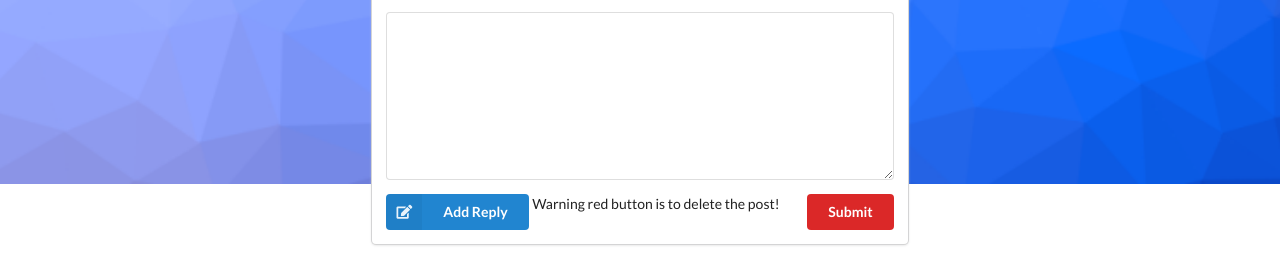
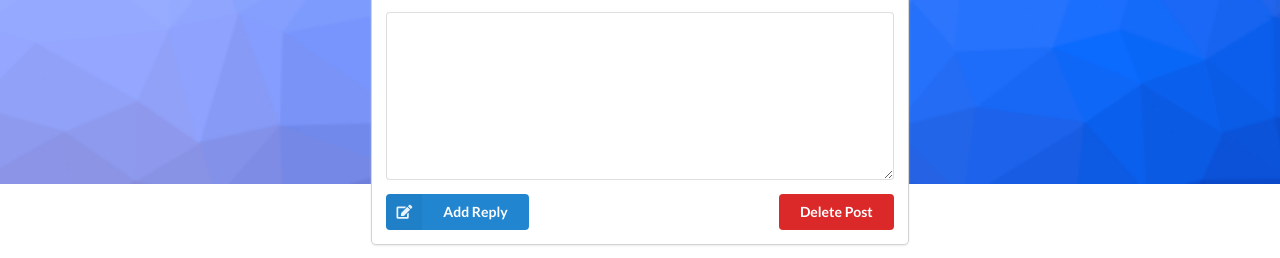
Before and after one commit to IsaacCheng9/student-network, a Flask app: page /post_page/0 in a window 1280 px wide. Shown: the part 616-874 px from the top of the page. Run offline with Flask 2, Linux system fonts and the light colour scheme; a user stored in the database is signed in; data comes from the database, SQL or seed files in the repository; some libraries are stand-ins or nearby versions.

Commit message:
Update post_page.html

```diff
--- a/technical-documents/source-code/Templates/post_page.html
+++ b/technical-documents/source-code/Templates/post_page.html
@@ -187,11 +187,10 @@
                       <i class="icon edit"></i> Add Reply
                     </div>
                   {% if session["username"] %}
-                  </form> <!--TODO: Make red button display delete instead of submit!-->
+                  </form>
                     <form action="{{ url_for('delete_post') }}" class="ui form", method="POST">
                       <input type="hidden" name="postId" value="{{postId}}">
-                      <input type="submit" name = "bob" class="negative right floated ui button"></button>
-                      Warning red button is to delete the post!
+                      <input type="submit" value = "Delete Post" name = "bob" class="negative right floated ui button"></button>
                     </form>
 
                   {%endif%}
```
